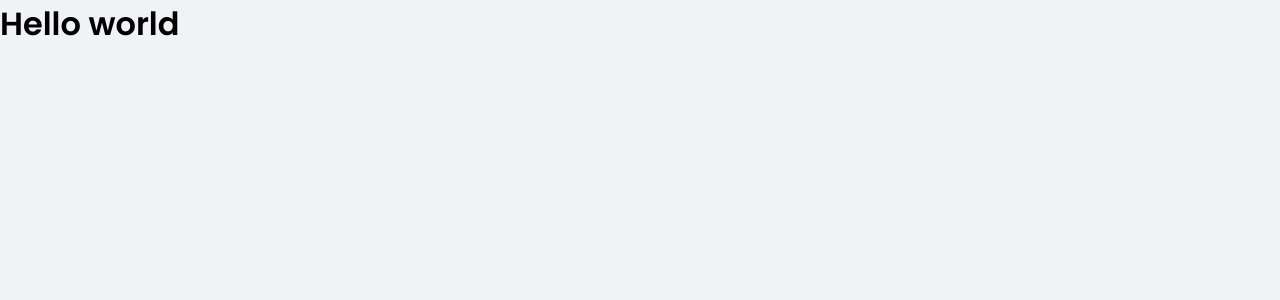
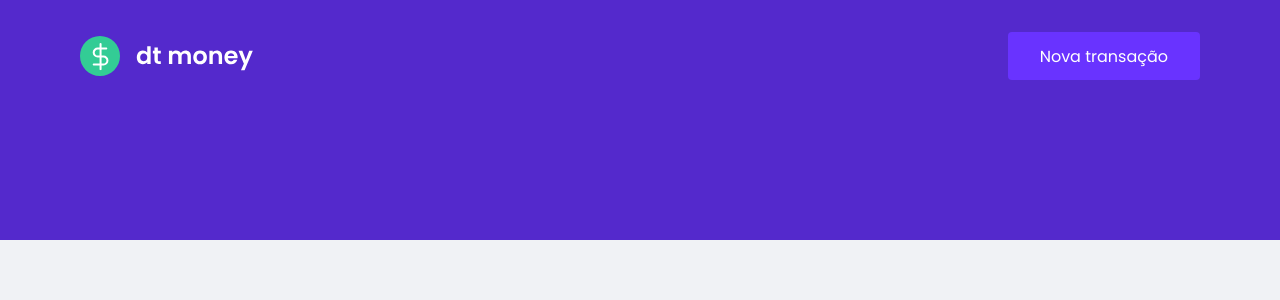
Before and after one commit to eduardo-takeo/dtmoney, a React (Create React App) app: page / in a window 1280 px wide. Shown: the top 300 px of the page. Built offline with nearby package versions, Linux system fonts and the light colour scheme.

Commit message:
Add Header component

```diff
--- a/src/App.tsx
+++ b/src/App.tsx
@@ -1,4 +1,5 @@
 import React from "react";
+import { Header } from "./components/Header";
 
 import GlobalStyle from "./styles/global";
 
@@ -6,7 +7,7 @@
   return (
     <>
       <GlobalStyle />
-      <h1>Hello world</h1>
+      <Header />
     </>
   );
 }
--- /dev/null
+++ b/src/components/Header/index.tsx
@@ -0,0 +1,16 @@
+import React from "react";
+
+import logoImg from "../../assets/logo.svg";
+
+import { Container, Content } from "./styles";
+
+export const Header = () => {
+  return (
+    <Container>
+      <Content>
+        <img src={logoImg} alt="dt money" />
+        <button type="button">Nova transação</button>
+      </Content>
+    </Container>
+  );
+};
--- /dev/null
+++ b/src/components/Header/styles.ts
@@ -0,0 +1,29 @@
+import styled from "styled-components";
+
+export const Container = styled.header`
+  background-color: var(--blue);
+  padding: 2rem 1rem 10rem 1rem;
+`;
+
+export const Content = styled.div`
+  max-width: 1120px;
+  margin: 0 auto;
+  display: flex;
+  align-items: center;
+  justify-content: space-between;
+
+  button {
+    font-size: 1rem;
+    color: #fff;
+    background: var(--blue-light);
+    border: 0;
+    padding: 0 2rem;
+    border-radius: 0.25rem;
+    height: 3rem;
+    transition: filter 0.2s;
+
+    &:hover {
+      filter: brightness(0.9);
+    }
+  }
+`;
```
